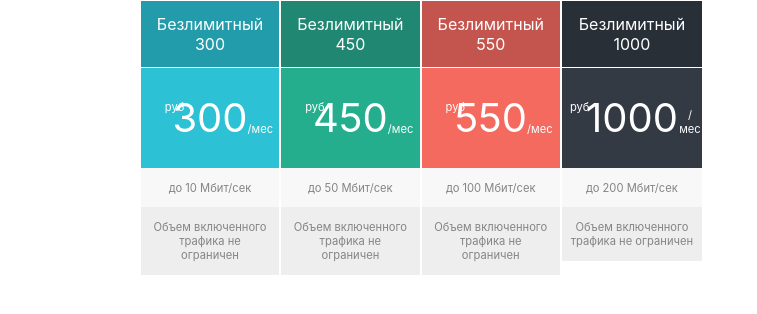
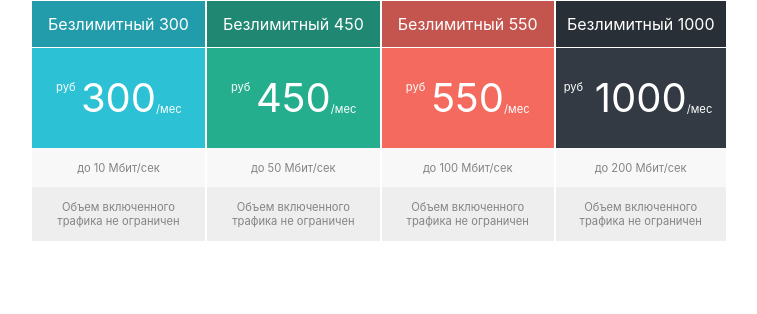
Before and after one commit to EkaterinaPashina/tariffPlan, a React (Create React App) app in the folder tariff-plan/: page / in a window 1280 px wide. Shown: the top 314 px of the page, without its empty margins (225-982 px from the left). Built offline with nearby package versions, Linux system fonts and the light colour scheme.

Commit message:
changed .App width

```diff
--- a/tariff-plan/src/components/tarif.css
+++ b/tariff-plan/src/components/tarif.css
@@ -1,6 +1,6 @@
 .App {
     display: flex;
-    max-width: 43vw;
+    max-width: 60vw;
     margin: 0 auto;
 }
 
```
